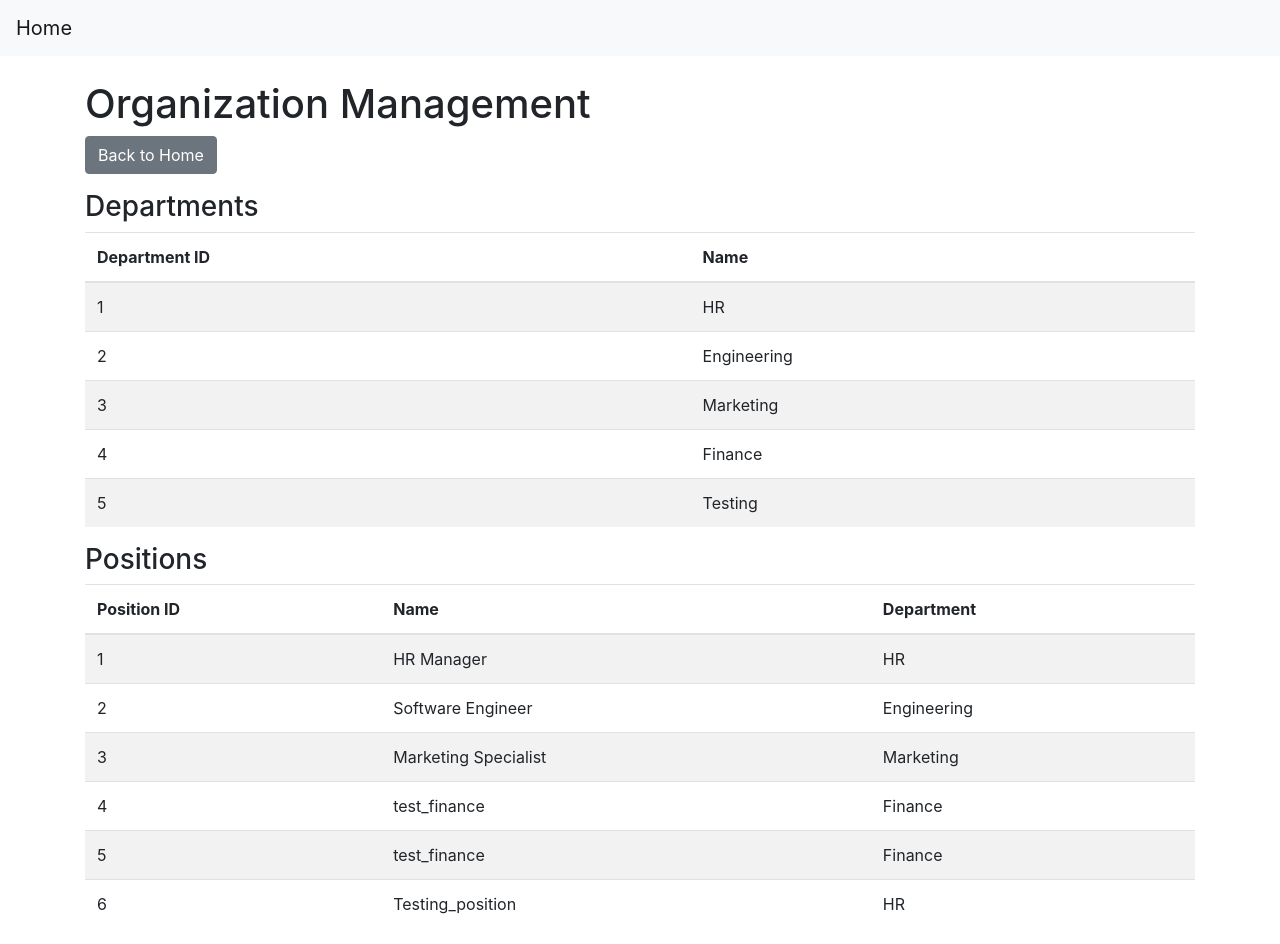
After one commit to Khine-Zin-Thaw/hris, a Flask app: page /organization in a window 1280 px wide. The commit adds this page. Run offline with Flask 3, Linux system fonts and the light colour scheme; data comes from the database, SQL or seed files in the repository; both versions use the stored data as it was after the commit; some libraries are stand-ins or nearby versions.

Commit message:
fix nav and added Organization Management

```diff
--- a/app.py
+++ b/app.py
@@ -88,5 +88,96 @@ def create_user():
     return render_template('create_user.html')
 
 
+@app.route('/organization')
+def organization():
+    conn = sqlite3.connect('hrm.db')
+    cursor = conn.cursor()
+
+    # Fetch departments
+    cursor.execute('SELECT dept_id, name FROM department')
+    departments = cursor.fetchall()
+
+    # Fetch positions with department names
+    cursor.execute('''
+        SELECT p.pos_id, p.position_name, d.name AS department, p.basic_salary
+        FROM position p
+        JOIN department d ON p.dept_id = d.dept_id
+    ''')
+    positions = cursor.fetchall()
+
+    conn.close()
+    return render_template('organization.html', departments=departments, positions=positions)
+
+
+# Route for adding a department
+@app.route('/add_department', methods=['GET', 'POST'])
+def add_department():
+    if request.method == 'POST':
+        name = request.form['department_name']
+        conn = sqlite3.connect('hrm.db')
+        cursor = conn.cursor()
+        cursor.execute('INSERT INTO department (name) VALUES (?)', (name,))
+        conn.commit()
+        conn.close()
+        return redirect(url_for('organization'))
+    return render_template('add_department.html')
+
+
+@app.route('/add_position', methods=['GET', 'POST'])
+def add_position():
+    if request.method == 'POST':
+        position_name = request.form.get('position_name')
+        department_id = request.form.get('department')
+        basic_salary = request.form.get('basic_salary')
+
+        if not position_name or not department_id or not basic_salary:
+            flash('All fields are required!')
+            return redirect(url_for('add_position'))
+
+        try:
+            conn = sqlite3.connect('hrm.db')
+            cursor = conn.cursor()
+            # Insert new position into the database
+            cursor.execute('''
+            INSERT INTO position (position_name, dept_id, basic_salary)
+            VALUES (?, ?, ?)
+            ''', (position_name, department_id, basic_salary))
+            conn.commit()
+            conn.close()
+            flash('Position added successfully!')
+
+            # Optional: Update the employee payroll table with the new position's basic salary
+            # Assuming you want to update existing employees with this position
+            # This code assumes that you will be updating the basic_salary for existing employees in that position
+            conn = sqlite3.connect('hrm.db')
+            cursor = conn.cursor()
+            cursor.execute('''
+            UPDATE payroll
+            SET basic_salary = ?
+            WHERE emp_id IN (
+                SELECT emp_id
+                FROM employee
+                WHERE pos_id = (SELECT pos_id FROM position WHERE position_name = ?)
+            )
+            ''', (basic_salary, position_name))
+            conn.commit()
+            conn.close()
+
+        except sqlite3.Error as e:
+            flash(f'An error occurred: {e}')
+            return redirect(url_for('add_position'))
+
+        return redirect(url_for('organization'))
+
+    # GET request: Render the form
+    conn = sqlite3.connect('hrm.db')
+    cursor = conn.cursor()
+    cursor.execute('SELECT dept_id, name FROM department')
+    departments = cursor.fetchall()
+    conn.close()
+
+    return render_template('add_position.html', departments=departments)
+
+
 if __name__ == "__main__":
     app.run(debug=True)
--- a/templates/create_user.html
+++ b/templates/create_user.html
@@ -16,10 +16,10 @@
         <div class="collapse navbar-collapse" id="navbarNav">
             <ul class="navbar-nav">
                 <li class="nav-item">
-                    <a class="nav-link" href="{{ url_for('index') }}">Home</a>
+                    <a class="nav-link" href="{{ url_for('create_user') }}">Create User</a>
                 </li>
                 <li class="nav-item">
-                    <a class="nav-link" href="{{ url_for('create_user') }}">Create User</a>
+                    <a class="nav-link" href="{{ url_for('organization') }}">Organization</a>
                 </li>
             </ul>
         </div>
--- a/templates/index.html
+++ b/templates/index.html
@@ -15,6 +15,9 @@
                 {% if session['role'] == 'manager' %}
                     <li class="nav-item">
                         <a class="nav-link" href="{{ url_for('create_user') }}">Create User</a>
+                    </li>
+                    <li class="nav-item">
+                        <a class="nav-link" href="{{ url_for('organization') }}">Organization</a>
                     </li>
                 {% endif %}
             </ul>
--- /dev/null
+++ b/templates/organization.html
@@ -0,0 +1,83 @@
+<!DOCTYPE html>
+<html lang="en">
+<head>
+    <meta charset="UTF-8">
+    <meta name="viewport" content="width=device-width, initial-scale=1.0">
+    <title>Organization Management</title>
+    <link href="https://cdn.jsdelivr.net/npm/bootstrap@4.5.2/dist/css/bootstrap.min.css" rel="stylesheet">
+</head>
+<body>
+    <!-- Navigation Bar -->
+    <nav class="navbar navbar-expand-lg navbar-light bg-light">
+        <a class="navbar-brand" href="{{ url_for('index') }}">Home</a>
+        <div class="collapse navbar-collapse" id="navbarNav">
+            <ul class="navbar-nav">
+                {% if session['role'] == 'manager' %}
+                    <li class="nav-item">
+                        <a class="nav-link" href="{{ url_for('organization') }}">Organization</a>
+                    </li>
+                   <li class="nav-item">
+                        <a class="nav-link" href="{{ url_for('create_user') }}">Create User</a>
+                    </li>
+                {% endif %}
+            </ul>
+        </div>
+    </nav>
+
+    <!-- Page Content -->
+    <div class="container mt-4">
+        <h1>Organization Management</h1>
+
+        <!-- Back to Home Button -->
+        <a class="btn btn-secondary mb-3" href="{{ url_for('index') }}">Back to Home</a>
+
+        {% if session['role'] == 'manager' %}
+            <a class="btn btn-primary mb-3" href="{{ url_for('add_department') }}">Add Department</a>
+            <a class="btn btn-primary mb-3" href="{{ url_for('add_position') }}">Add Position</a>
+        {% endif %}
+
+        <h3>Departments</h3>
+        <table class="table table-striped">
+            <thead>
+                <tr>
+                    <th>Department ID</th>
+                    <th>Name</th>
+                </tr>
+            </thead>
+            <tbody>
+                {% for department in departments %}
+                <tr>
+                    <td>{{ department[0] }}</td>
+                    <td>{{ department[1] }}</td>
+                </tr>
+                {% endfor %}
+            </tbody>
+        </table>
+
+        <h3>Positions</h3>
+        <table class="table table-striped">
+            <thead>
+                <tr>
+                    <th>Position ID</th>
+                    <th>Name</th>
+                    <th>Department</th>
+                </tr>
+            </thead>
+            <tbody>
+                {% for position in positions %}
+                <tr>
+                    <td>{{ position[0] }}</td>
+                    <td>{{ position[1] }}</td>
+                    <td>{{ position[2] }}</td>
+                </tr>
+                {% endfor %}
+            </tbody>
+        </table>
+    </div>
+
+    <!-- Scripts -->
+    <script src="https://code.jquery.com/jquery-3.5.1.slim.min.js"></script>
+    <script src="https://cdn.jsdelivr.net/npm/@popperjs/core@2.11.6/dist/umd/popper.min.js"></script>
+    <script src="https://stackpath.bootstrapcdn.com/bootstrap/4.5.2/js/bootstrap.min.js"></script>
+</body>
+</html>
```
Also changed, not shown: templates/add_department.html (added, +22 -0 lines), templates/add_position.html (added, +34 -0 lines), templates/login.html (+0 -13 lines), hrm.db.
